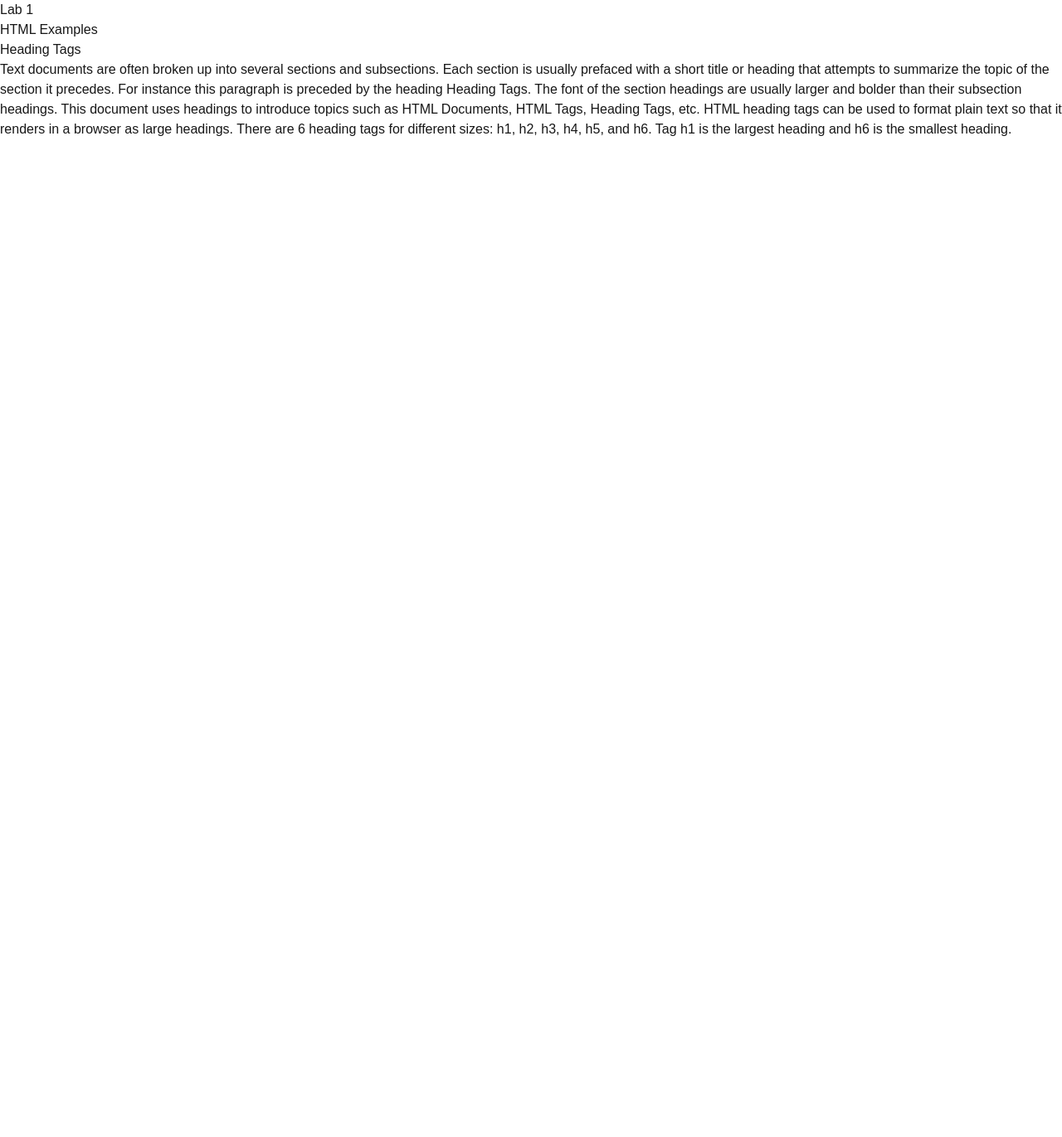
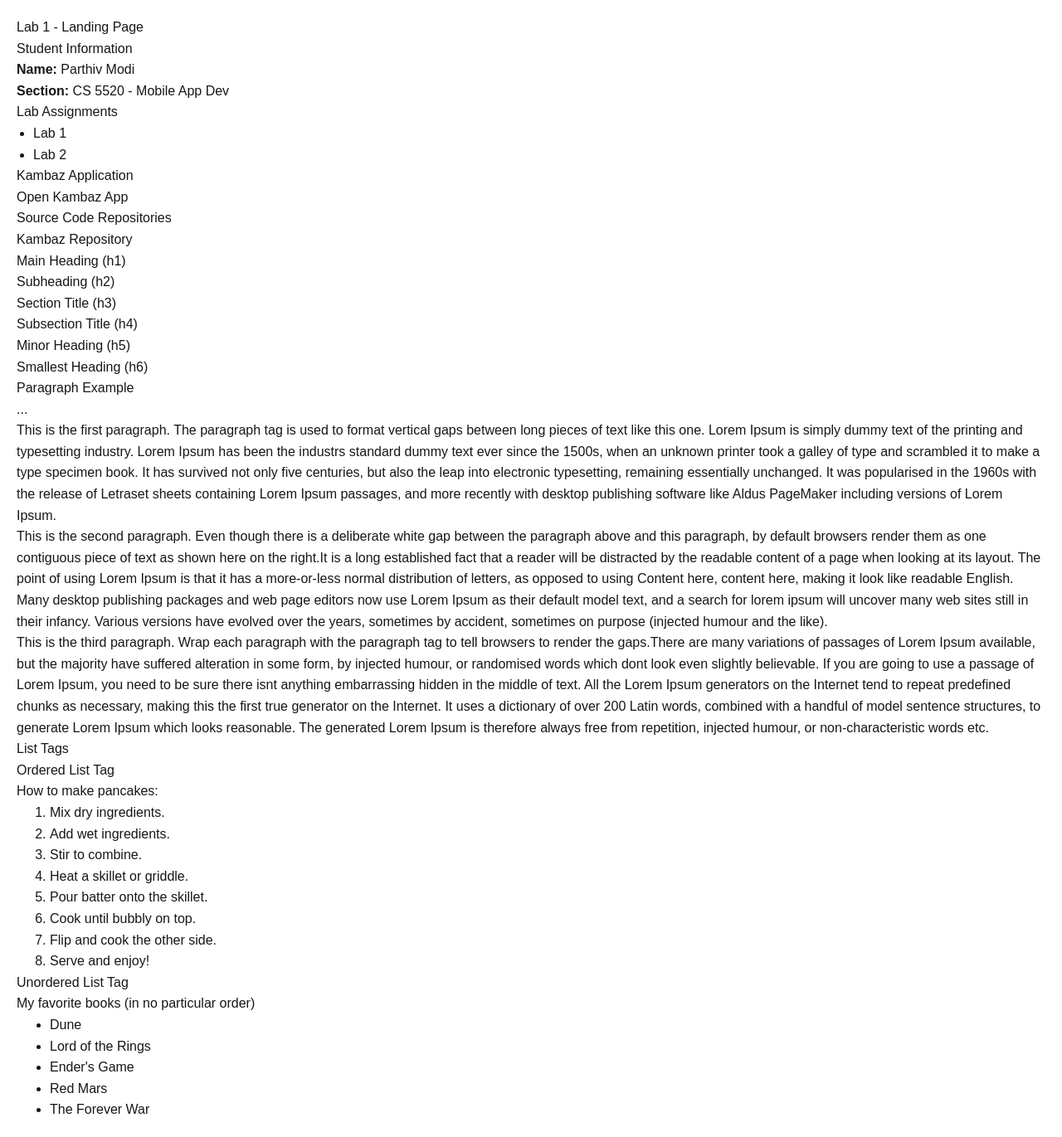
Before and after one commit to beyondparthiv/kambas-next-js, a Next.js app: page /Labs/Lab1 in a window 1280 px wide. Shown: the whole page at 83% size. Before the commit the page ends 800 px from the top, so only its background shows below. Built offline with nearby package versions, Linux system fonts and the light colour scheme.

Commit message:
Add headings, paragraphs, and list examples to Lab1 page

```diff
--- a/app/Labs/Lab1/page.tsx
+++ b/app/Labs/Lab1/page.tsx
@@ -1,10 +1,124 @@
-export default function Lab1() {
+// export default function Lab1() {
+//   return (
+//     <div id="wd-p-tag">
+//         <h4>Paragraph Tag</h4>
+//         <p id="wd-p-1"> ... </p>
+//         <p id="wd-p-2">
+// This is the first paragraph. The paragraph tag is used to format
+// vertical gaps between long pieces of text like this one. Lorem Ipsum is simply dummy text of the printing and typesetting industry. Lorem Ipsum has been the industrs standard dummy text ever since the 1500s, when an unknown printer took a galley of type and scrambled it to make a type specimen book. It has survived not only five centuries, but also the leap into electronic typesetting, remaining essentially unchanged. It was popularised in the 1960s with the release of Letraset sheets containing Lorem Ipsum passages, and more recently with desktop publishing software like Aldus PageMaker including versions of Lorem Ipsum.
+//         </p>
+//         <p id="wd-p-3">
+// This is the second paragraph. Even though there is a deliberate white
+// gap between the paragraph above and this paragraph, by default
+// browsers render them as one contiguous piece of text as shown here on
+// the right.It is a long established fact that a reader will be distracted by the readable content of a page when looking at its layout. The point of using Lorem Ipsum is that it has a more-or-less normal distribution of letters, as opposed to using Content here, content here, making it look like readable English. Many desktop publishing packages and web page editors now use Lorem Ipsum as their default model text, and a search for lorem ipsum will uncover many web sites still in their infancy. Various versions have evolved over the years, sometimes by accident, sometimes on purpose (injected humour and the like).
+//         </p>
+//         <p id="wd-p-4">
+// This is the third paragraph. Wrap each paragraph with the paragraph
+// tag to tell browsers to render the gaps.There are many variations of passages of Lorem Ipsum available, but the majority have suffered alteration in some form, by injected humour, or randomised words which dont look even slightly believable. If you are going to use a passage of Lorem Ipsum, you need to be sure there isnt anything embarrassing hidden in the middle of text. All the Lorem Ipsum generators on the Internet tend to repeat predefined chunks as necessary, making this the first true generator on the Internet. It uses a dictionary of over 200 Latin words, combined with a handful of model sentence structures, to generate Lorem Ipsum which looks reasonable. The generated Lorem Ipsum is therefore always free from repetition, injected humour, or non-characteristic words etc.
+//         </p>
+//       </div>
+//       );}
+
+
+
+// app/labs/lab1/page.tsx
+export default function Page() {
   return (
-    <div id="wd-lab1">
-      <h2>Lab 1</h2>
-      <h3>HTML Examples</h3>
-      <div id="wd-h-tag">
-        <h4>Heading Tags</h4>
-            Text documents are often broken up into several sections and subsections. Each section is usually prefaced with a short title or heading that attempts to summarize the topic of the section it precedes. For instance this paragraph is preceded by the heading Heading Tags. The font of the section headings are usually larger and bolder than their subsection headings. This document uses headings to introduce topics such as HTML Documents, HTML Tags, Heading Tags, etc. HTML heading tags can be used to format plain text so that it renders in a browser as large headings. There are 6 heading tags for different sizes: h1, h2, h3, h4, h5, and h6. Tag h1 is the largest heading and h6 is the smallest heading.
+    <main style={{ padding: "20px", fontFamily: "Arial, sans-serif", lineHeight: "1.6" }}>
+      <h1>Lab 1 - Landing Page</h1>
+
+      {/* Name and Section */}
+      <h2>Student Information</h2>
+      <p><strong>Name:</strong> Parthiv Modi</p>
+      <p><strong>Section:</strong> CS 5520 - Mobile App Dev</p>
+
+      {/* Lab Assignments */}
+      <h2>Lab Assignments</h2>
+      <ul style={{ listStyleType: "disc", marginLeft: "20px" }}>
+        <li><a href="/Labs/Lab1">Lab 1</a></li>
+        {<li><a href="/Labs/Lab2">Lab 2</a></li>
+        /* <li><a href="/labs/lab3">Lab 3</a></li>
+        <li><a href="/labs/lab4">Lab 4</a></li> */}
+      </ul>
+
+      {/* Kambaz Application */}
+      <h2>Kambaz Application</h2>
+      <p>
+        <a href="/(kambaz)" rel="noopener noreferrer">Open Kambaz App</a>
+      </p>
+
+      {/* Source Code Repositories */}
+      <h2>Source Code Repositories</h2>
+      <ul>
+        <li>
+          <a href="https://github.com/beyondparthiv/kambas-next-js" target="_blank" rel="noopener noreferrer">
+            Kambaz Repository
+          </a>
+        </li>
+      </ul>
+
+      <div id="wd-headings">
+        <h1>Main Heading (h1)</h1>
+        <h2>Subheading (h2)</h2>
+        <h3>Section Title (h3)</h3>
+        <h4>Subsection Title (h4)</h4>
+        <h5>Minor Heading (h5)</h5>
+        <h6>Smallest Heading (h6)</h6>
       </div>
-    </div>);}
+
+      <div id="wd-paragraphs">
+        <h4>Paragraph Example</h4>
+        <p id="wd-p-1"> ... </p>
+        <p id="wd-p-2">
+          This is the first paragraph. The paragraph tag is used to format
+          vertical gaps between long pieces of text like this one. Lorem Ipsum is simply dummy text of the printing and typesetting industry. Lorem Ipsum has been the industrs standard dummy text ever since the 1500s, when an unknown printer took a galley of type and scrambled it to make a type specimen book. It has survived not only five centuries, but also the leap into electronic typesetting, remaining essentially unchanged. It was popularised in the 1960s with the release of Letraset sheets containing Lorem Ipsum passages, and more recently with desktop publishing software like Aldus PageMaker including versions of Lorem Ipsum.
+        </p>
+        <p id="wd-p-3">
+          This is the second paragraph. Even though there is a deliberate white
+          gap between the paragraph above and this paragraph, by default
+          browsers render them as one contiguous piece of text as shown here on
+          the right.It is a long established fact that a reader will be distracted by the readable content of a page when looking at its layout. The point of using Lorem Ipsum is that it has a more-or-less normal distribution of letters, as opposed to using Content here, content here, making it look like readable English. Many desktop publishing packages and web page editors now use Lorem Ipsum as their default model text, and a search for lorem ipsum will uncover many web sites still in their infancy. Various versions have evolved over the years, sometimes by accident, sometimes on purpose (injected humour and the like).
+        </p>
+        <p id="wd-p-4">
+          This is the third paragraph. Wrap each paragraph with the paragraph
+          tag to tell browsers to render the gaps.There are many variations of passages of Lorem Ipsum available, but the majority have suffered alteration in some form, by injected humour, or randomised words which dont look even slightly believable. If you are going to use a passage of Lorem Ipsum, you need to be sure there isnt anything embarrassing hidden in the middle of text. All the Lorem Ipsum generators on the Internet tend to repeat predefined chunks as necessary, making this the first true generator on the Internet. It uses a dictionary of over 200 Latin words, combined with a handful of model sentence structures, to generate Lorem Ipsum which looks reasonable. The generated Lorem Ipsum is therefore always free from repetition, injected humour, or non-characteristic words etc.
+        </p>
+      </div>
+
+
+      <div id="wd-lists">
+        <h4>List Tags</h4>
+
+        <h5>Ordered List Tag</h5>
+        <p>How to make pancakes:</p>
+        <ol id="wd-pancakes" style={{ marginLeft: "20px", paddingLeft: "20px", listStyleType: "decimal" }}>
+          <li>Mix dry ingredients.</li>
+          <li>Add wet ingredients.</li>
+          <li>Stir to combine.</li>
+          <li>Heat a skillet or griddle.</li>
+          <li>Pour batter onto the skillet.</li>
+          <li>Cook until bubbly on top.</li>
+          <li>Flip and cook the other side.</li>
+          <li>Serve and enjoy!</li>
+        </ol>
+      </div>
+
+      <div>
+        <h5>Unordered List Tag</h5>
+        <p>My favorite books (in no particular order)</p>
+        <ul id="wd-my-books" style={{ marginLeft: "20px", paddingLeft: "20px", listStyleType: "disc" }}>
+          <li>Dune</li>
+          <li>Lord of the Rings</li>
+          <li>Ender&apos;s Game</li>
+          <li>Red Mars</li>
+          <li>The Forever War</li>
+        </ul>
+      </div>
+
+
+
+
+    </main>
+  );
+}
--- /dev/null
+++ b/app/Labs/Lab2/page.tsx
@@ -0,0 +1,7 @@
+export default function Page() {
+  return (
+    <main style={{ padding: "20px", fontFamily: "Arial, sans-serif", lineHeight: "1.6" }}>
+      <h1>Lab 2 - Landing Page</h1>
+    </main>
+  );
+}
```
